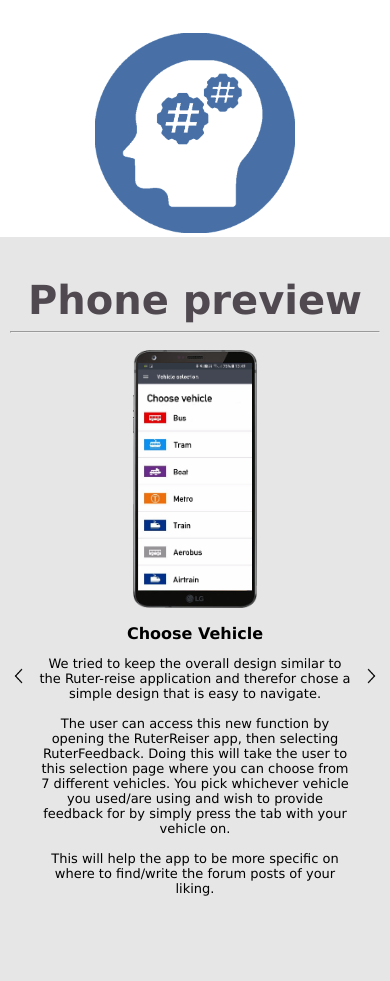
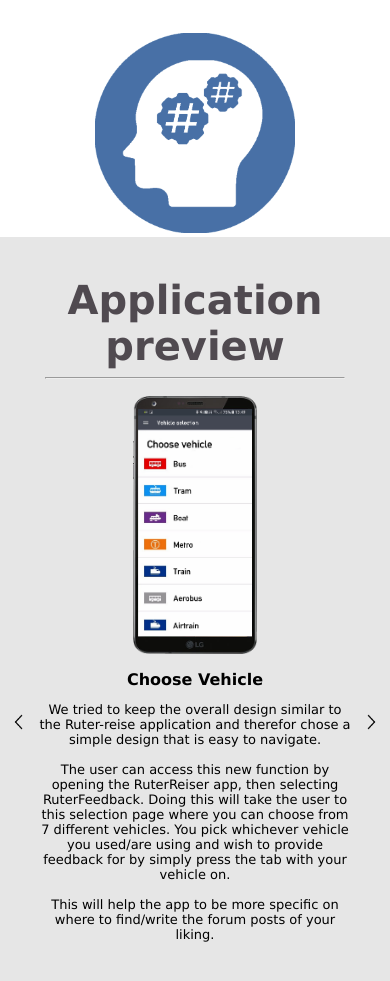
Before and after one commit to Markus1412/webproject, a website: page webproject/public_html/index.html in a window 390 px wide. Shown: the part 2812-3793 px from the top of the page. Drawn offline with nearby package versions, Linux system fonts and the light colour scheme.

Commit message:
har ikke peiling

```diff
--- a/webproject/public_html/CSS/altpage_css.css
+++ b/webproject/public_html/CSS/altpage_css.css
@@ -6,7 +6,7 @@
     margin: 0 auto;
     display:table;
     width: 95%;
-    max-width: 550px;
+    max-width: 700px;
     text-align: center;
 }
 #all {
@@ -255,6 +255,9 @@
         margin-right: 0;
         width: 100%;
     }
+    #p5_header{
+        max-width: 300px;
+    }
 }
 @media only screen and (min-width: 300px) and (max-width: 640px) {
     #main {
--- a/webproject/public_html/index.html
+++ b/webproject/public_html/index.html
@@ -139,7 +139,7 @@
             </div>
             <div id="partfive">
                 <div id="p5_header">
-                    <h3>Phone preview</h3>
+                    <h3>Application preview</h3>
                     <hr/>
                 </div>
                 <div id="all">
```
